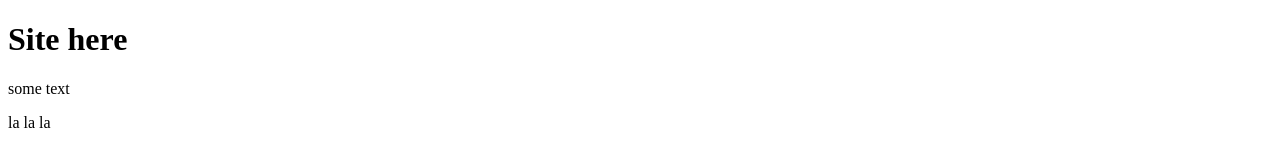
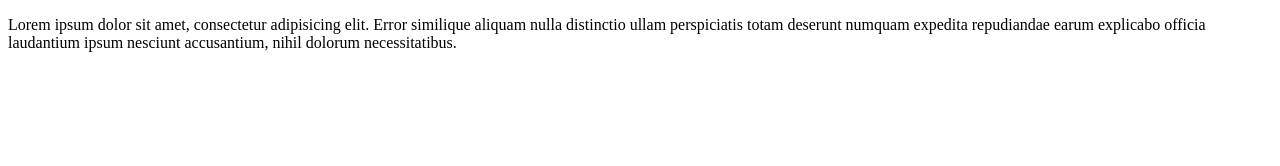
Before and after one commit to blanderwhite/site, a plain HTML site: page index.html in a window 1280 px wide. Drawn offline with Linux system fonts and the light colour scheme.

Commit message:
third commit

```diff
--- a/index.html
+++ b/index.html
@@ -6,8 +6,6 @@
 	<link rel="stylesheet" href="css/style.css">
 </head>
 <body>
-	<h1>Site here</h1>
-	<p>some text<p>
-	<p>la la la</p>
+	<p>Lorem ipsum dolor sit amet, consectetur adipisicing elit. Error similique aliquam nulla distinctio ullam perspiciatis totam deserunt numquam expedita repudiandae earum explicabo officia laudantium ipsum nesciunt accusantium, nihil dolorum necessitatibus.</p>
 </body>
 </html>
```
